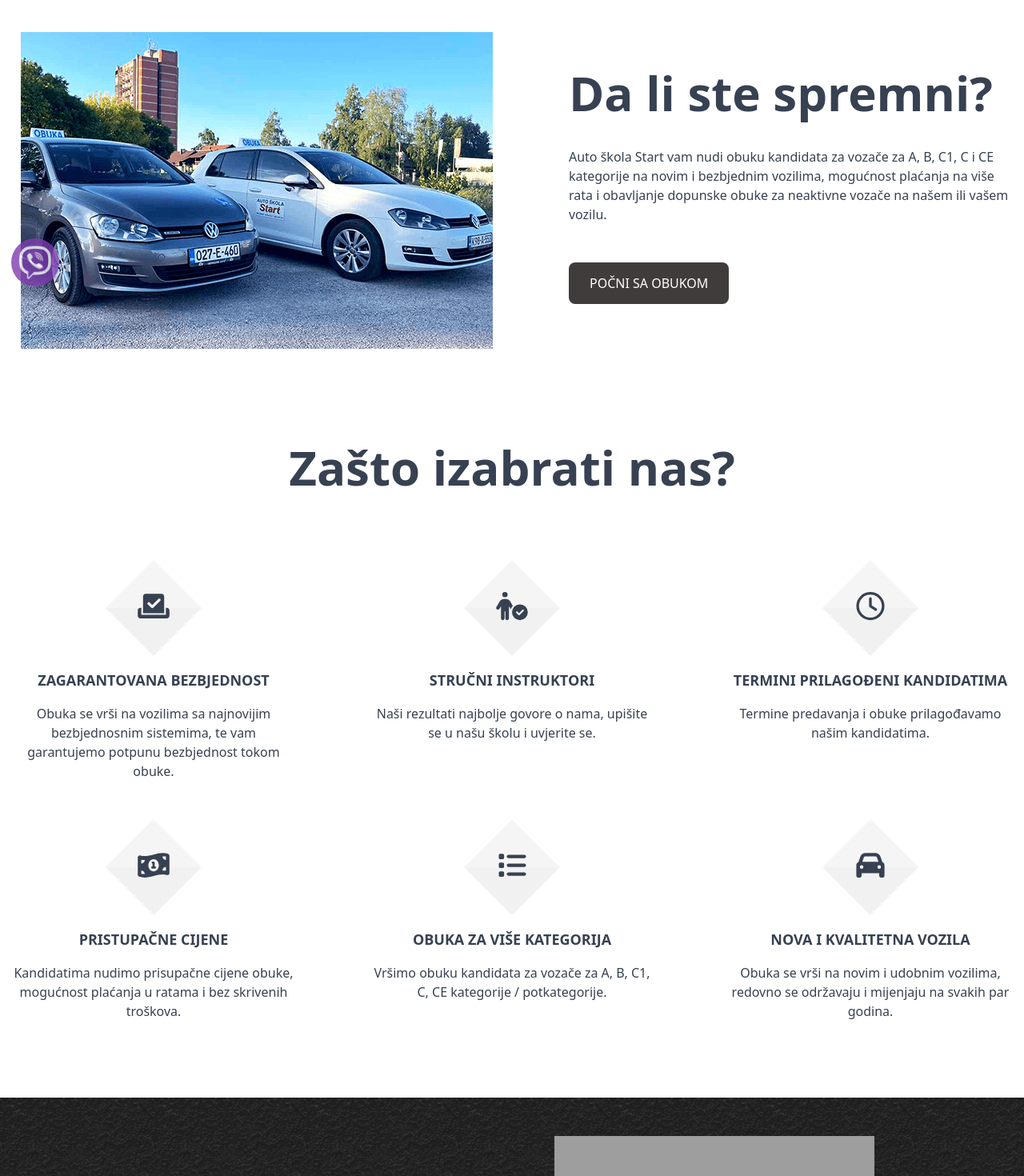
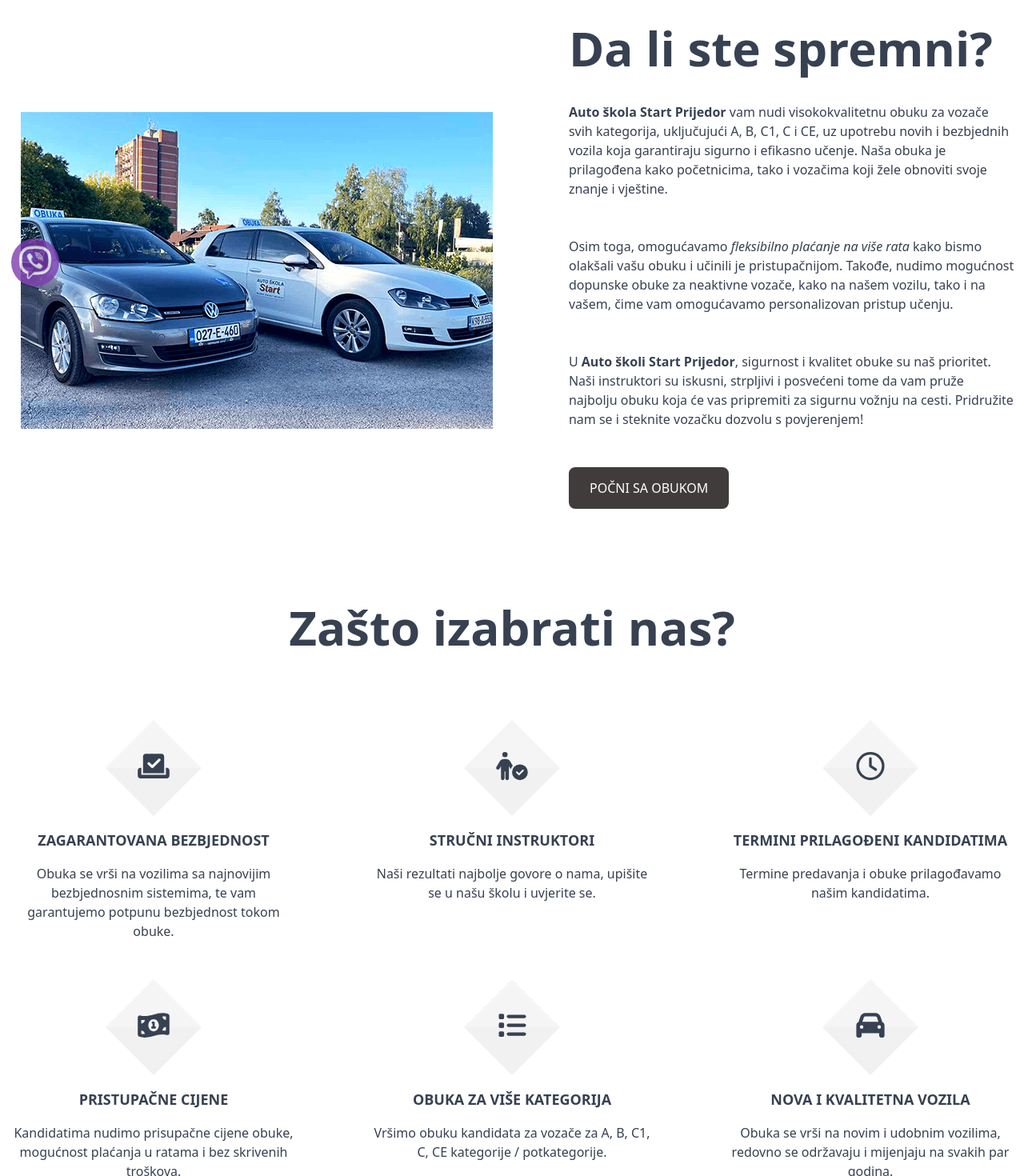
Before and after one commit to forealdraper/nextjs-as-start-prijedor, a Next.js app: page / in a window 1280 px wide. Shown: the part 400-1870 px from the top of the page at 80% size. Built offline with nearby package versions, Linux system fonts and the light colour scheme; grey boxes are pictures that could not be loaded.

Commit message:
Add files via upload

```diff
--- a/src/components/Topbar.js
+++ b/src/components/Topbar.js
@@ -30,7 +30,7 @@ const Topbar = () => {
                         <FontAwesomeIcon icon={faLocationDot} color={`${windowWidth < 1280 ? "#403c3c" : "white"}`} className="h-4" />
                         <p>Branislava Nušića 1, Prijedor 79101</p>
                     </div>
-                    <Link href="tel: 065/529-314" className="flex gap-x-3 justify-center items-center">
+                    <Link title="Telefon" href="tel: 065/529-314" className="flex gap-x-3 justify-center items-center">
                         <FontAwesomeIcon icon={faPhoneVolume} color={`${windowWidth < 1280 ? "#403c3c" : "white"}`} className="h-4" />
                         <p>065/529-314</p>
                     </Link>
@@ -39,10 +39,10 @@ const Topbar = () => {
                         <p> 08:00 - 14:00 PM Pon - Sub</p>
                     </div>
                     <div className="flex gap-x-6 justify-center items-center">
-                        <Link href="https://www.facebook.com/asstartprijedor/" target="blank">
+                        <Link title="Link za facebook" href="https://www.facebook.com/asstartprijedor/" target="blank">
                             <FontAwesomeIcon icon={faFacebookF} color={`${windowWidth < 1280 ? "#403c3c" : "white"}`} className="h-4" />
                         </Link>
-                        <Link href="https://www.instagram.com/autoskolastart.pd" target="blank">
+                        <Link title="Link za instagram" href="https://www.instagram.com/autoskolastart.pd" target="blank">
                             <FontAwesomeIcon icon={faInstagram} color={`${windowWidth < 1280 ? "#403c3c" : "white"}`} className="h-5 pt-1" />
                         </Link>
                     </div>
--- a/src/components/blog/Card.js
+++ b/src/components/blog/Card.js
@@ -5,11 +5,11 @@ const Card = ({ src, alt, href, h5, p }) => {
     return (
         <div className="flex flex-col justify-between gap-y-2 bg-[#f4f2fc] px-4 py-4 max-w-[400px]">
             <img src={src} alt={alt} className="w-full h-64" />
-            <Link href={href}>
+            <Link title="Naslov kartice" href={href}>
                 <h5 className="text-[#4527a4] font-bold text-xl">{h5}</h5>
             </Link>
             <p>{p}</p>
-            <Link href={href}>
+            <Link title="Procitaj vise" href={href}>
                 <button className="bg-[#8344c5] hover:bg-[#4527a4] text-white transition duration-300 py-2 rounded-sm w-full">PROČITAJ VIŠE</button>
             </Link>
 
--- a/src/components/home/AreYouReady.js
+++ b/src/components/home/AreYouReady.js
@@ -1,23 +1,45 @@
-import React from 'react'
-import Wrap from '../Wrap'
-import Link from 'next/link'
+import React from "react";
+import Wrap from "../Wrap";
+import Link from "next/link";
 
 const AreYouReady = () => {
   return (
     <Wrap extendClassName="flex flex-col lg:flex-row-reverse items-center gap-x-20 gap-y-12 mt-12 lg:mt-24 lg:mb-24">
       <div className="lg:w-[90%] text-center lg:text-left">
-                <h1 className="text-4xl lg:text-[60px] font-bold mb-8 lg:mb-12">Da li ste spremni?</h1>
-                <p className="mb-8 lg:mb-12">Auto škola Start vam nudi obuku kandidata za vozače za A, B, C1, C i CE kategorije na novim i bezbjednim vozilima,
-                    mogućnost plaćanja na više rata i obavljanje dopunske obuke za neaktivne vozače na našem ili vašem vozilu.</p>
-                <Link href="/kontakt">
-                    <button className="px-6 py-3 rounded-lg border-2 border-primary bg-primary text-white hover:text-primary hover:bg-white transition duration-300">POČNI SA OBUKOM</button>
+        <h1 className="text-4xl lg:text-[60px] font-bold mb-8 lg:mb-12">
+          Da li ste spremni?
+        </h1>
+        <p className="mb-8 lg:mb-12">
+          <strong>Auto škola Start Prijedor</strong> vam nudi visokokvalitetnu obuku za
+          vozače svih kategorija, uključujući A, B, C1, C i CE, uz upotrebu
+          novih i bezbjednih vozila koja garantiraju sigurno i efikasno učenje.
+          Naša obuka je prilagođena kako početnicima, tako i vozačima koji žele
+          obnoviti svoje znanje i vještine.
+        </p>
+        <p className="mb-8 lg:mb-12">
+          Osim toga, omogućavamo <em>fleksibilno plaćanje na više rata</em> kako
+          bismo olakšali vašu obuku i učinili je pristupačnijom. Takođe, nudimo
+          mogućnost dopunske obuke za neaktivne vozače, kako na našem vozilu,
+          tako i na vašem, čime vam omogućavamo personalizovan pristup učenju.
+        </p>
+        <p className="mb-8 lg:mb-12">
+          U <strong>Auto školi Start Prijedor</strong>, sigurnost i kvalitet obuke su naš
+          prioritet. Naši instruktori su iskusni, strpljivi i posvećeni tome da
+          vam pruže najbolju obuku koja će vas pripremiti za sigurnu vožnju na
+          cesti. Pridružite nam se i steknite vozačku dozvolu s povjerenjem!
+        </p>
+
+        <Link title="Pocni sa obukom" href="/kontakt">
+          <button className="px-6 py-3 rounded-lg border-2 border-primary bg-primary text-white hover:text-primary hover:bg-white transition duration-300">
+            POČNI SA OBUKOM
+          </button>
         </Link>
       </div>
       <div className="w-full flex justify-center">
         <img src="/auta.png" alt="cars-image" />
       </div>
     </Wrap>
-    )
-}
+  );
+};
 
-export default AreYouReady
+export default AreYouReady;
--- a/src/components/home/WhyChooseUs.js
+++ b/src/components/home/WhyChooseUs.js
@@ -17,49 +17,49 @@ const WhyChooseUs = () => {
     return (
         <Wrap extendClassName="lg:flex lg:flex-row items-center justify-center gap-x-20 gap-y-12 mt-12 lg:mt-32 lg:mb-24">
             <div className="text-center px-1">
-                <h1 className="text-4xl lg:text-[60px] font-bold mb-8 lg:mb-12">Zašto izabrati nas?</h1>
+                <h2 className="text-4xl lg:text-[60px] font-bold mb-8 lg:mb-12">Zašto izabrati nas?</h2>
                 {windowWidth < 1280 ? (
                     <ResponsiveCarousel className="px-2">
                         <div className="flex flex-col gap-y-4 items-center pb-12">
                             <div className="diamond">
                                 <FontAwesomeIcon icon={faCheckToSlot} className="icon w-10" />
                             </div>
-                            <h5 className="text-lg font-bold">ZAGARANTOVANA BEZBJEDNOST</h5>
+                            <h3 className="text-lg font-bold">ZAGARANTOVANA BEZBJEDNOST</h3>
                             <p className="p-break-words">Obuka se vrši na vozilima sa najnovijim bezbjednosnim sistemima, te vam garantujemo potpunu bezbjednost tokom obuke.</p>
                         </div>
                         <div className="flex flex-col gap-y-4 items-center pb-12">
                             <div className="diamond">
                                 <FontAwesomeIcon icon={faPersonCircleCheck} className="icon w-10" />
                             </div>
-                            <h5 className="text-lg font-bold">STRUČNI INSTRUKTORI</h5>
+                            <h3 className="text-lg font-bold">STRUČNI INSTRUKTORI</h3>
                             <p className="p-break-words">Naši rezultati najbolje govore o nama, upišite se u našu školu i uvjerite se.</p>
                         </div>
                         <div className="flex flex-col gap-y-4 items-center pb-12">
                             <div className="diamond">
                                 <FontAwesomeIcon icon={faClock} className="icon w-10" />
                             </div>
-                            <h5 className="text-lg font-bold">TERMINI PRILAGOĐENI KANDIDATIMA</h5>
+                            <h3 className="text-lg font-bold">TERMINI PRILAGOĐENI KANDIDATIMA</h3>
                             <p className="p-break-words">Termine predavanja i obuke prilagođavamo našim kandidatima.</p>
                         </div>
                         <div className="flex flex-col gap-y-4 items-center pb-12">
                             <div className="diamond">
                                 <FontAwesomeIcon icon={faMoneyBill1Wave} className="icon w-10" />
                             </div>
-                            <h5 className="text-lg font-bold">PRISTUPAČNE CIJENE</h5>
+                            <h3 className="text-lg font-bold">PRISTUPAČNE CIJENE</h3>
                             <p className="p-break-words">Kandidatima nudimo prisupačne cijene obuke, mogućnost plaćanja u ratama i bez skrivenih troškova.</p>
                         </div>
                         <div className="flex flex-col gap-y-4 items-center pb-12">
                             <div className="diamond">
                                 <FontAwesomeIcon icon={faList} className="icon w-10" />
                             </div>
-                            <h5 className="text-lg font-bold">OBUKA ZA VIŠE KATEGORIJA</h5>
+                            <h3 className="text-lg font-bold">OBUKA ZA VIŠE KATEGORIJA</h3>
                             <p className="p-break-words">Vršimo obuku kandidata za vozače za A, B, C1, C, CE kategorije / potkategorije.</p>
                         </div>
                         <div className="flex flex-col gap-y-4 items-center pb-12">
                             <div className="diamond">
                                 <FontAwesomeIcon icon={faCar} className="icon w-10" />
                             </div>
-                            <h5 className="text-lg font-bold">NOVA I KVALITETNA VOZILA</h5>
+                            <h3 className="text-lg font-bold">NOVA I KVALITETNA VOZILA</h3>
                             <p className="p-break-words">Obuka se vrši na novim i udobnim vozilima, redovno se održavaju i mijenjaju na svakih par godina.</p>
                         </div>
                     </ResponsiveCarousel>
@@ -70,21 +70,21 @@ const WhyChooseUs = () => {
                                 <div className="diamond">
                                     <FontAwesomeIcon icon={faCheckToSlot} className="icon w-10" />
                                 </div>
-                                <h5 className="text-lg font-bold">ZAGARANTOVANA BEZBJEDNOST</h5>
+                                <h3 className="text-lg font-bold">ZAGARANTOVANA BEZBJEDNOST</h3>
                                 <p>Obuka se vrši na vozilima sa najnovijim bezbjednosnim sistemima, te vam garantujemo potpunu bezbjednost tokom obuke.</p>
                             </div>
                             <div className="flex flex-col gap-y-4 items-center w-full">
                                 <div className="diamond">
                                     <FontAwesomeIcon icon={faPersonCircleCheck} className="icon w-10" />
                                 </div>
-                                <h5 className="text-lg font-bold">STRUČNI INSTRUKTORI</h5>
+                                <h3 className="text-lg font-bold">STRUČNI INSTRUKTORI</h3>
                                 <p>Naši rezultati najbolje govore o nama, upišite se u našu školu i uvjerite se.</p>
                             </div>
                             <div className="flex flex-col gap-y-4 items-center w-full">
                                 <div className="diamond">
                                     <FontAwesomeIcon icon={faClock} className="icon w-10" />
                                 </div>
-                                <h5 className="text-lg font-bold">TERMINI PRILAGOĐENI KANDIDATIMA</h5>
+                                <h3 className="text-lg font-bold">TERMINI PRILAGOĐENI KANDIDATIMA</h3>
                                 <p>Termine predavanja i obuke prilagođavamo našim kandidatima.</p>
                             </div>
                         </div>
@@ -93,21 +93,21 @@ const WhyChooseUs = () => {
                                 <div className="diamond">
                                     <FontAwesomeIcon icon={faMoneyBill1Wave} className="icon w-10" />
                                 </div>
-                                <h5 className="text-lg font-bold">PRISTUPAČNE CIJENE</h5>
+                                <h3 className="text-lg font-bold">PRISTUPAČNE CIJENE</h3>
                                 <p>Kandidatima nudimo prisupačne cijene obuke, mogućnost plaćanja u ratama i bez skrivenih troškova.</p>
                             </div>
                             <div className="flex flex-col gap-y-4 items-center w-full">
                                 <div className="diamond">
                                     <FontAwesomeIcon icon={faList} className="icon w-10" />
                                 </div>
-                                <h5 className="text-lg font-bold">OBUKA ZA VIŠE KATEGORIJA</h5>
+                                <h3 className="text-lg font-bold">OBUKA ZA VIŠE KATEGORIJA</h3>
                                 <p>Vršimo obuku kandidata za vozače za A, B, C1, C, CE kategorije / potkategorije.</p>
                             </div>
                             <div className="flex flex-col gap-y-4 items-center w-full">
                                 <div className="diamond">
                                     <FontAwesomeIcon icon={faCar} className="icon w-10" />
                                 </div>
-                                <h5 className="text-lg font-bold">NOVA I KVALITETNA VOZILA</h5>
+                                <h3 className="text-lg font-bold">NOVA I KVALITETNA VOZILA</h3>
                                 <p>Obuka se vrši na novim i udobnim vozilima, redovno se održavaju i mijenjaju na svakih par godina.</p>
                             </div>
                         </div>
```
Also changed, not shown: src/components/Footer.js (+9 -8 lines), src/components/Navbar.js (+8 -8 lines). Lines whose indentation alone changed are shown as unchanged.
